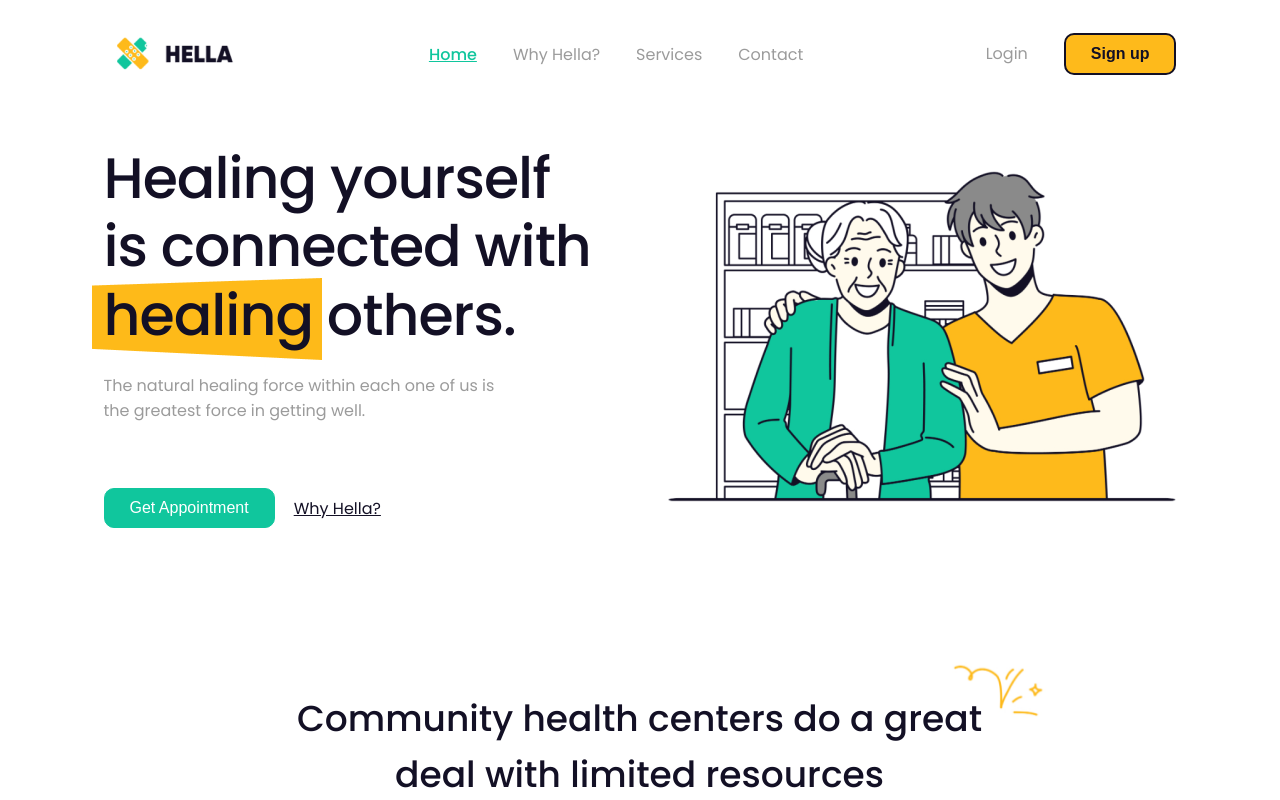
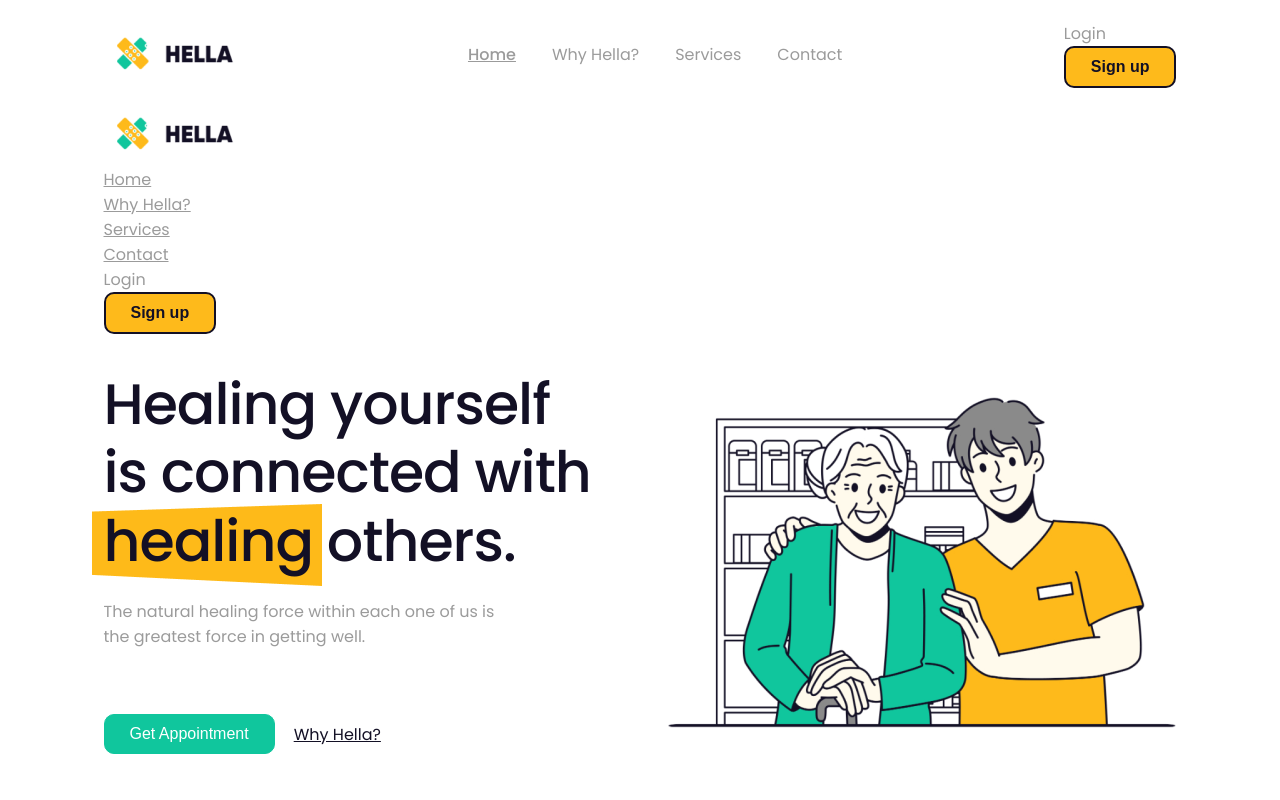
Before and after one commit to victorgodoi/react-sass-single-app, a React (Create React App) app: page / in a window 1280 px wide. Shown: the top 800 px of the page. Built offline with nearby package versions, Linux system fonts and the light colour scheme.

Commit message:
Header com styled-components

```diff
--- a/package.json
+++ b/package.json
@@ -10,6 +10,7 @@
     "react-dom": "^18.2.0",
     "react-scripts": "5.0.1",
     "sass": "^1.54.9",
+    "styled-components": "^5.3.8",
     "web-vitals": "^2.1.4"
   },
   "scripts": {
--- a/src/App.js
+++ b/src/App.js
@@ -1,5 +1,6 @@
 import './App.scss';
 import { useEffect, useState } from 'react';
+import Header from './components/Header';
 
 function App() {
   const [classeHeader, atualizarClasse] = useState()
@@ -53,6 +54,7 @@ function App() {
 
   return (
     <div id='page'>
+      <Header />
       <header className={classeHeader}>
         <div className='conteudo'>
           <img src='/Images/Logo.png' width='143' height='52' />
--- a/src/App.scss
+++ b/src/App.scss
@@ -46,7 +46,6 @@ html {
 }
 
 #page,
-header,
 footer {
   display: flex;
   flex-direction: column;
@@ -106,48 +105,12 @@ button {
 }
 
 header {
-  width: 100%;
-  height: 108px;
-  position: sticky;
-  top: 0;
-  z-index: 9;
-  background-color: $branco;
-  transition: all 0.2s;
 
   &.small {
     border-bottom: 1px solid $cinzaClaro;
     height: 80px;
   }
 
-  ul li {
-    margin: 0px 18px;
-    display: inline-block;
-
-    a {
-      text-decoration: none;
-    }
-
-    &.selecionado a {
-      font-weight: 600;
-      color: $verde;
-      text-decoration: underline;
-    }
-
-    &:last-of-type {
-      margin-right: 0px;
-    }
-
-    &:first-of-type {
-      margin-left: 0px;
-    }
-  }
-
-  .conteudo {
-    display: flex;
-    height: 100%;
-    align-items: center;
-    justify-content: space-between;
-  }
 }
 
 #box1 {
--- /dev/null
+++ b/src/components/Header.js
@@ -0,0 +1,45 @@
+import styled from "styled-components"
+import MenuItem from './MenuItem'
+
+const Header = styled.header`
+    width: 100%;
+    height: 108px;
+    position: sticky;
+    top: 0;
+    z-index: 9;
+    background-color: $branco;
+    transition: all 0.2s;
+    display: flex;
+    flex-direction: column;
+    align-items: center;
+`
+const Content = styled.div`
+    display: flex;
+    height: 100%;
+    align-items: center;
+    justify-content: space-between;
+    width: 1073px;
+`
+
+const Component = () => {
+    return <Header>
+        <Content>
+            <img src='/Images/Logo.png' width='143' height='52' />
+            <nav>
+                <ul>
+                    <MenuItem link='#' nome='Home' selected={true} />
+                    <MenuItem link='#box2' nome='Why Hella?' />
+                    <MenuItem link='#box3' nome='Services' />
+                    <MenuItem link='#box4' nome='Contact' />
+                </ul>
+            </nav>
+            <ul>
+                <li>Login</li>
+                <li><button>Sign up</button></li>
+            </ul>
+        </Content>
+    </Header>
+
+}
+
+export default Component
--- /dev/null
+++ b/src/components/MenuItem.js
@@ -0,0 +1,30 @@
+import styled, { css } from "styled-components"
+
+const MenuItem = styled.li`
+    margin: 0px 18px;
+    display: inline-block;
+
+    &:last-of-type {
+      margin-right: 0px;
+    }
+
+    &:first-of-type {
+      margin-left: 0px;
+    }
+`
+
+const Link = styled.a`
+    text-decoration: none;
+    ${props => props.active && css`
+        font-weight: 600;
+        color: $verde;
+        text-decoration: underline;
+    `}
+
+`
+
+const Component = ({ link, nome, selected }) => {
+    return <MenuItem> <Link active={selected} href={link}>{nome}</Link></MenuItem>
+}
+
+export default Component
```
Also changed, not shown: 1 other file (tests, documents, lock files or other folders).
